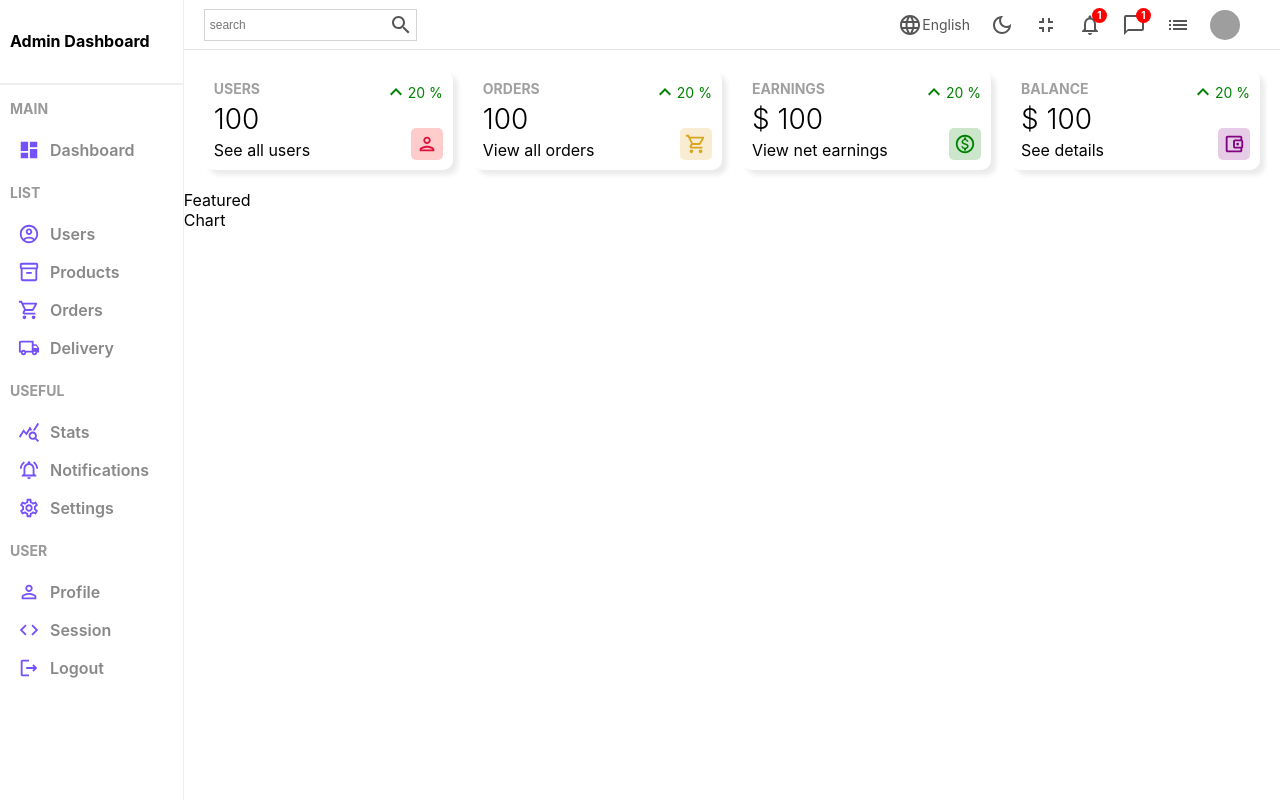
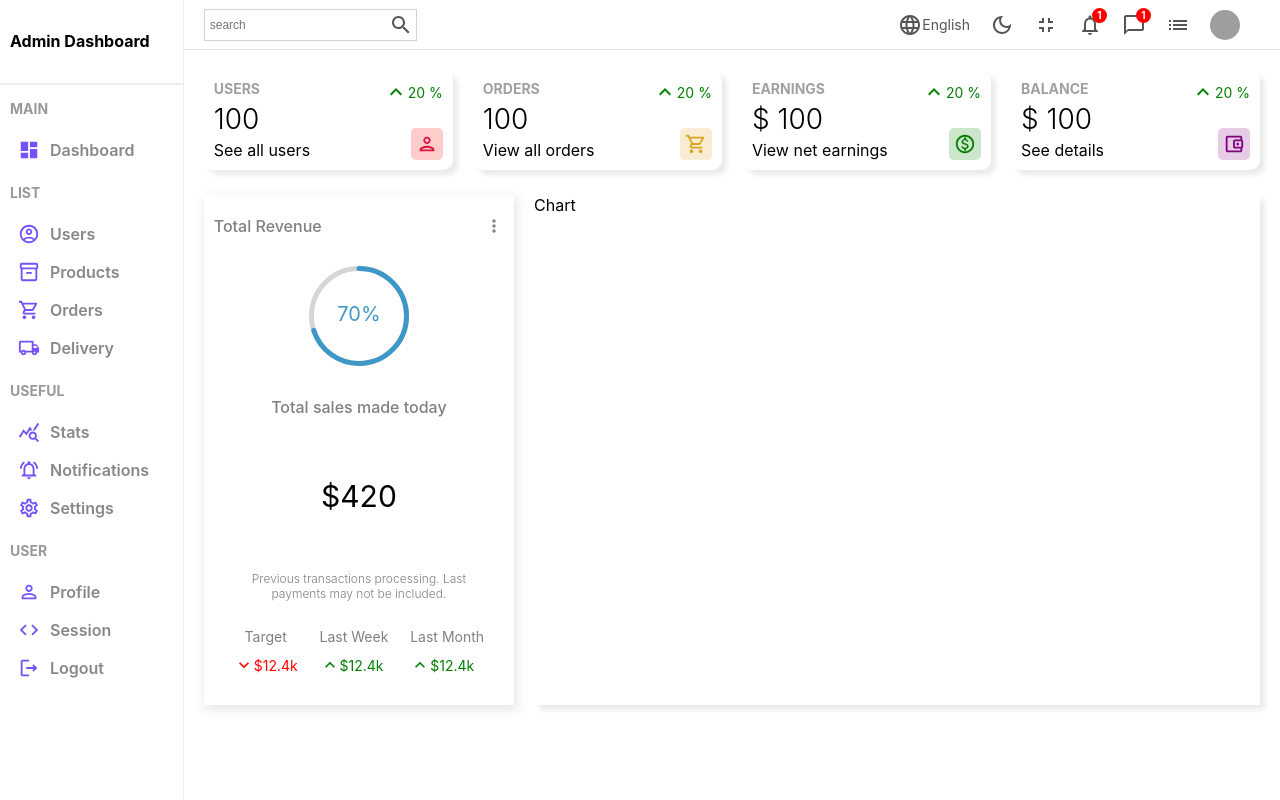
Before and after one commit to enggsuraj/react-dashboard, a Next.js app: page / in a window 1280 px wide. Built offline with nearby package versions, Linux system fonts and the light colour scheme; grey boxes are pictures that could not be loaded.

Commit message:
add:featured-component

```diff
--- a/components/Chart/Chart.module.scss
+++ b/components/Chart/Chart.module.scss
@@ -0,0 +1,6 @@
+.chart {
+  flex: 5;
+  -webkit-box-shadow: 5px 5px 5px 0px rgba(235, 235, 235, 1);
+  -moz-box-shadow: 5px 5px 5px 0px rgba(235, 235, 235, 1);
+  box-shadow: 5px 5px 5px 0px rgba(235, 235, 235, 1);
+}
--- a/components/Chart/index.tsx
+++ b/components/Chart/index.tsx
@@ -1,7 +1,7 @@
 import styles from "./Chart.module.scss";
 
 const Chart = () => {
-  return <div>Chart</div>;
+  return <div className={styles.chart}>Chart</div>;
 };
 
 export default Chart;
--- a/components/Featured/Featured.module.scss
+++ b/components/Featured/Featured.module.scss
@@ -0,0 +1,79 @@
+.featured {
+  flex: 2;
+  -webkit-box-shadow: 2px 4px 10px 1px rgba(0, 0, 0, 0.47);
+  box-shadow: 2px 4px 10px 1px rgba(201, 201, 201, 0.47);
+  padding: 10px;
+
+  .top {
+    display: flex;
+    align-items: center;
+    justify-content: space-between;
+    color: gray;
+
+    .title {
+      font-size: 16px;
+      font-weight: 500;
+    }
+  }
+
+  .bottom {
+    padding: 20px;
+    display: flex;
+    flex-direction: column;
+    align-items: center;
+    justify-content: center;
+    gap: 15px;
+
+    .featuredChart {
+      width: 100px;
+      height: 100px;
+    }
+
+    .title {
+      font-weight: 500;
+      color: gray;
+    }
+
+    .amount {
+      font-size: 30px;
+    }
+
+    .desc {
+      font-weight: 300;
+      font-size: 12px;
+      color: gray;
+      text-align: center;
+    }
+
+    .summary {
+      width: 100%;
+      display: flex;
+      align-items: center;
+      justify-content: space-between;
+
+      .item {
+        text-align: center;
+
+        .itemTitle {
+          font-size: 14px;
+          color: gray;
+        }
+
+        .itemResult {
+          display: flex;
+          align-items: center;
+          margin-top: 10px;
+          font-size: 14px;
+
+          &.positive {
+            color: green;
+          }
+
+          &.negative {
+            color: red;
+          }
+        }
+      }
+    }
+  }
+}
--- a/components/Featured/index.tsx
+++ b/components/Featured/index.tsx
@@ -1,6 +1,53 @@
+import { CircularProgressbar } from "react-circular-progressbar";
+
+import MoreVertIcon from "@mui/icons-material/MoreVert";
+import KeyboardArrowDownIcon from "@mui/icons-material/KeyboardArrowDown";
+import KeyboardArrowUpOutlinedIcon from "@mui/icons-material/KeyboardArrowUpOutlined";
+import "react-circular-progressbar/dist/styles.css";
 import styles from "./Featured.module.scss";
+
 const Featured = () => {
-  return <div className={styles.featured}>Featured</div>;
+  return (
+    <div className={styles.featured}>
+      <div className={styles.top}>
+        <h1 className={styles.title}>Total Revenue</h1>
+        <MoreVertIcon fontSize="small" />
+      </div>
+      <div className={styles.bottom}>
+        <div className={styles.featuredChart}>
+          <CircularProgressbar value={70} text={"70%"} strokeWidth={5} />
+        </div>
+        <p className={styles.title}>Total sales made today</p>
+        <p className={styles.amount}>$420</p>
+        <p className={styles.desc}>
+          Previous transactions processing. Last payments may not be included.
+        </p>
+        <div className={styles.summary}>
+          <div className={styles.item}>
+            <div className={styles.itemTitle}>Target</div>
+            <div className={`${styles.itemResult} ${styles.negative}`}>
+              <KeyboardArrowDownIcon fontSize="small" />
+              <div className={styles.resultAmount}>$12.4k</div>
+            </div>
+          </div>
+          <div className={styles.item}>
+            <div className={styles.itemTitle}>Last Week</div>
+            <div className={`${styles.itemResult} ${styles.positive}`}>
+              <KeyboardArrowUpOutlinedIcon fontSize="small" />
+              <div className={styles.resultAmount}>$12.4k</div>
+            </div>
+          </div>
+          <div className={styles.item}>
+            <div className={styles.itemTitle}>Last Month</div>
+            <div className={`${styles.itemResult} ${styles.positive}`}>
+              <KeyboardArrowUpOutlinedIcon fontSize="small" />
+              <div className={styles.resultAmount}>$12.4k</div>
+            </div>
+          </div>
+        </div>
+      </div>
+    </div>
+  );
 };
 
 export default Featured;
--- a/package.json
+++ b/package.json
@@ -14,6 +14,7 @@
     "@mui/material": "^5.10.11",
     "next": "13.0.0",
     "react": "18.2.0",
+    "react-circular-progressbar": "^2.1.0",
     "react-dom": "18.2.0",
     "sass": "^1.55.0"
   },
--- a/styles/Home.module.scss
+++ b/styles/Home.module.scss
@@ -4,9 +4,14 @@
 
 .homeContainer {
   flex: 6;
-  .widgets {
+  .widgets,
+  .charts {
     display: flex;
     padding: 20px;
     gap: 20px;
   }
+
+  .charts {
+    padding: 5px 20px;
+  }
 }
```
Also changed, not shown: 1 other file (tests, documents, lock files or other folders).
